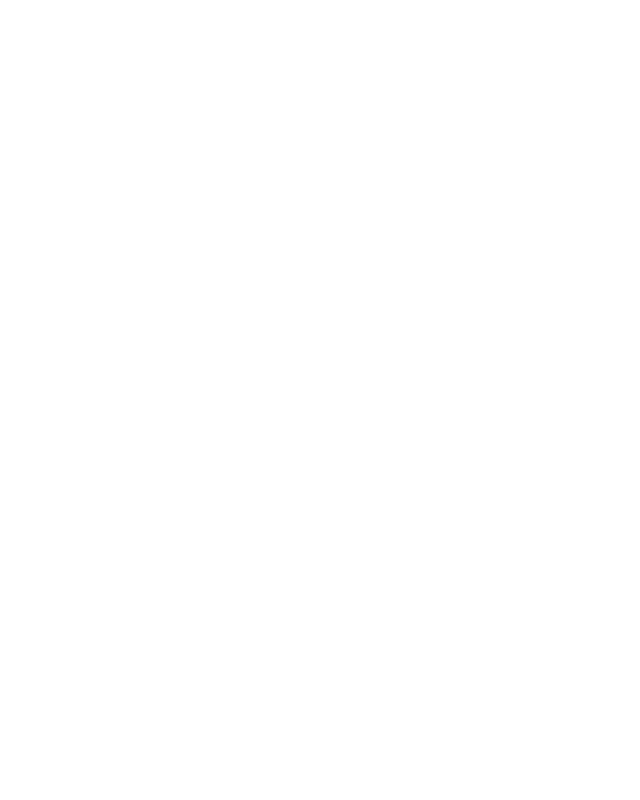
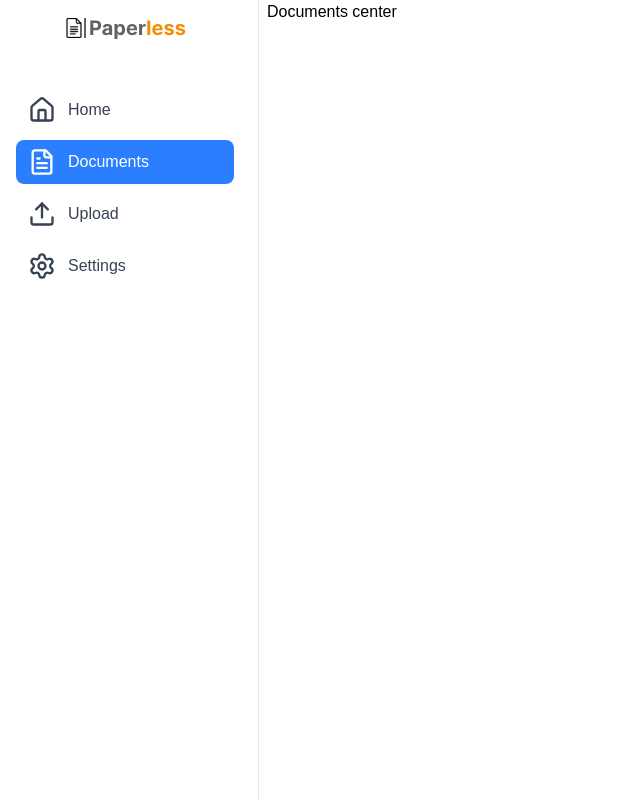
Before and after one commit to smartdevASAP/paperless-client, a React (Vite) app in the folder paperless/: page /user-dashboard/documents in a window 1280 px wide. Before the commit this address had no page. Shown: the whole page, without its empty margins (0-640 px from the left). Built offline with nearby package versions, Linux system fonts and the light colour scheme.

Commit message:
dashboard tweaks

```diff
--- a/paperless/src/App.jsx
+++ b/paperless/src/App.jsx
@@ -7,6 +7,7 @@
 import FeaturesSection from "./user/components/features";
 import Footer from "./user/components/footer";
 import UserAuth from "./authentication/user_auth/userAuth";
+import Layout from "./dashboards/user_dashboard/layout";
 
 function App() {
   const { appMode } = useAppContext();
@@ -14,7 +15,7 @@
   return (
     <>
       <div className={`${!appMode ? "bg-gray-100/1.5" : "bg-neutral-900"}`}>
-        <div className="p-2 w-[90vw] mx-auto">
+        <div className="">
           <Routes>
             <Route
               path="/"
@@ -29,6 +30,7 @@
               }
             />
             <Route path="/authentication" element={<UserAuth />} />
+            <Route path="/user-dashboard/*" element={<Layout />} />
           </Routes>
         </div>
       </div>
--- a/paperless/src/authentication/user_auth/userAuth.jsx
+++ b/paperless/src/authentication/user_auth/userAuth.jsx
@@ -12,6 +12,8 @@
     setUserEmail,
     userPassword,
     setUserPassword,
+    user,
+    setUser,
   } = useAppContext();
   //setting local state & user related functions
   const [userStatus, setUserStatus] = useState(false);
@@ -37,20 +39,40 @@
       placeholder: "******",
       handler: setUserPassword,
     },
+    // {
+    //   _id: 2,
+    //   p: "confirm password",
+    //   type: "password",
+    //   placeholder: "******",
+    //   handler: setUserPassword,
+    // },
+  ];
+  //logins
+  const logins = [
     {
-      _id: 2,
-      p: "confirm password",
+      _id: 0,
+      p: "email",
+      type: "email",
+      placeholder: "email@email.ai",
+      handler: setUserEmail,
+    },
+    {
+      _id: 1,
+      p: "password",
       type: "password",
       placeholder: "******",
       handler: setUserPassword,
     },
   ];
+
   return (
-    <div className="p-2 md:p-4">
+    <div className="p-2  md:p-4">
       <Link to="/">
         <img src={assets.logo} alt="" />
       </Link>
-      <div className="md:flex space-y-4 mt-12 justify-between">
+      <div className="md:flex p-2 w-[90vw] mx-auto space-y-4 mt-12 justify-between">
+        <div>
+          {user === "unauthorised" ? (
             <div>
               {/* fields */}
               <h1 className="font-gray-700 font-bold text-gray-600 md:text-xl text-2xl">
@@ -91,9 +113,78 @@
                   </div>
                 );
               })}
+              <button className="p-2 w-full bg-blue-500 mt-8 mb-8 rounded-sm shadow-sm text-white text-center">
+                create account
+              </button>
+              <p className="text-gray-500 text-xs">
+                Already have an account{" "}
+                <a
+                  className="underline text-blue-500"
+                  onClick={(e) => {
+                    setUser("authorised");
+                    e.preventDefault();
+                  }}
+                  href="#"
+                >
+                  click here to log in
+                </a>{" "}
+              </p>
+            </div>
+          ) : (
+            <div>
+              {/* login fields */}
+              <h1 className="font-gray-700 font-bold text-gray-600 md:text-xl text-2xl">
+                Hello👋 and welcome back to paperless
+              </h1>
+              <p className="text-xs text-gray-500  mt-4 mb-8">
+                Welcome back to Paperless 👋Your documents are safe, secure, and
+                just a click away.
+              </p>
+              {/* container for all inputs fields */}
+              <div>
+                {logins.map((field) => {
+                  return (
+                    <>
+                      <p className="text-sm text-gray-500 ">{field.p}</p>
+                      <input
+                        className="block mb-6 border-1 text-gray-400 rounded-xs w-full p-2 border-gray-200"
+                        key={field._id}
+                        type={field.type}
+                        placeholder={field.placeholder}
+                      />
+                    </>
+                  );
+                })}
+                <div className="flex justify-between">
+                  <div />
+                  <p className="text-xs text-gray-600">Forgot password?</p>
+                </div>
+              </div>
+              <button className="p-2 w-full bg-blue-500 mt-8 mb-8 rounded-sm shadow-sm text-white text-center">
+                Login
+              </button>
+              <p className="text-gray-500 text-xs">
+                I Dont have an account{" "}
+                <a
+                  className="underline text-blue-500"
+                  onClick={(e) => {
+                    setUser("unauthorised");
+                    e.preventDefault();
+                  }}
+                  href="#"
+                >
+                  click here to Create account
+                </a>{" "}
+              </p>
+            </div>
+          )}
         </div>
         <div>
+          {user === "unauthorised" ? (
             <img className="md:h-[400px]" src={assets.signin} alt="" />
+          ) : (
+            <img className="md:h-[400px]" src={assets.login} alt="" />
+          )}
         </div>
       </div>
     </div>
--- a/paperless/src/context/appcontext.jsx
+++ b/paperless/src/context/appcontext.jsx
@@ -6,7 +6,7 @@
 
 // Provider component
 export const AppContextProvider = ({ children }) => {
-  const [user, setUser] = useState("");
+  const [user, setUser] = useState("unauthorised");
   const [appMode, setAppMode] = useState(true);
   //user end authentication credentials
   const [userEmail, setUserEmail] = useState("");
--- /dev/null
+++ b/paperless/src/dashboards/user_dashboard/dashHome.jsx
@@ -0,0 +1,7 @@
+import React from "react";
+
+function DashHome() {
+  return <p>Dashboard Home</p>;
+}
+
+export default DashHome;
--- /dev/null
+++ b/paperless/src/dashboards/user_dashboard/documents.jsx
@@ -0,0 +1,7 @@
+import React from "react";
+
+function Documents() {
+  return <div>Documents center</div>;
+}
+
+export default Documents;
--- /dev/null
+++ b/paperless/src/dashboards/user_dashboard/layout.jsx
@@ -0,0 +1,24 @@
+import React from "react";
+import DashHome from "./dashHome.jsx";
+import Documents from "./documents.jsx";
+import Upload from "./upload.jsx";
+import Sidebar from "./sidebar.jsx";
+import Settings from "./settings.jsx";
+import { Routes, Route } from "react-router-dom";
+
+function Layout() {
+  return (
+    <div className="flex gap-2">
+      <Sidebar />
+      <hr className="w-px bg-gray-200 h-screen border-0" />
+      <Routes>
+        <Route element={<DashHome />} path="/dashHome" />
+        <Route element={<Documents />} path="/documents" />
+        <Route element={<Upload />} path="/upload" />
+        <Route element={<Settings />} path="/settings" />
+      </Routes>
+    </div>
+  );
+}
+
+export default Layout;
--- /dev/null
+++ b/paperless/src/dashboards/user_dashboard/settings.jsx
@@ -0,0 +1,7 @@
+import React from "react";
+
+function Settings() {
+  return <div>settings page</div>;
+}
+
+export default Settings;
--- /dev/null
+++ b/paperless/src/dashboards/user_dashboard/sidebar.jsx
@@ -0,0 +1,82 @@
+import React from "react";
+import { assets } from "../../assets/assets_config";
+import { Home, FileText, Upload, Settings } from "lucide-react";
+import { NavLink, Link } from "react-router-dom";
+
+function Sidebar() {
+  const menuItems = [
+    {
+      name: "Home",
+      icon: <Home className="w-7 h-7" />,
+      path: "/user-dashboard/dashHome",
+    },
+    {
+      name: "Documents",
+      icon: <FileText className="w-7 h-7" />,
+      path: "/user-dashboard/documents",
+    },
+    {
+      name: "Upload",
+      icon: <Upload className="w-7 h-7" />,
+      path: "/user-dashboard/upload",
+    },
+    {
+      name: "Settings",
+      icon: <Settings className="w-7 h-7" />,
+      path: "/user-dashboard/settings",
+    },
+  ];
+
+  return (
+    <div
+      className="
+        bg-white  transition-all duration-300
+        fixed bottom-0 left-0 w-full h-16 flex justify-around items-center border-t
+        sm:static sm:w-[250px] sm:p-4  sm:border-t-0 sm:flex-col
+      "
+    >
+      {/* Logo (only visible on desktop) */}
+      <div className="hidden sm:block ml-0">
+        <Link to="/">
+          <img
+            src={assets.logo}
+            alt="Logo"
+            className="h-6 mb-12 w-auto object-contain"
+          />
+        </Link>
+      </div>
+
+      {/* Menu */}
+      <ul
+        className="
+          flex flex-row justify-around w-full
+          sm:flex-col sm:items-start sm:space-y-2 sm:w-full
+        "
+      >
+        {menuItems.map((item) => (
+          <li key={item.name} className="flex-1 sm:flex-none sm:w-full">
+            <NavLink
+              to={item.path}
+              className={({ isActive }) =>
+                `flex flex-col sm:flex-row items-center justify-center sm:justify-start
+                 gap-1 sm:gap-3 px-3 py-2 rounded-lg cursor-pointer transition-colors duration-200
+                 ${
+                   isActive
+                     ? "bg-blue-500 text-white"
+                     : "text-gray-700 hover:bg-gray-100"
+                 }`
+              }
+            >
+              {item.icon}
+              <span className="text-xs sm:text-base font-medium hidden sm:inline">
+                {item.name}
+              </span>
+            </NavLink>
+          </li>
+        ))}
+      </ul>
+    </div>
+  );
+}
+
+export default Sidebar;
--- /dev/null
+++ b/paperless/src/dashboards/user_dashboard/upload.jsx
@@ -0,0 +1,7 @@
+import React from "react";
+
+function Upload() {
+  return <div>Upload files</div>;
+}
+
+export default Upload;
--- a/paperless/src/user/components/nav.jsx
+++ b/paperless/src/user/components/nav.jsx
@@ -12,7 +12,7 @@
     setAppMode(!appMode);
   };
   return (
-    <nav className="py-2 border-b-1 border-gray-100 flex justify-between items-center">
+    <nav className="py-2  w-[90vw] mx-auto border-b-1 border-gray-100 flex justify-between items-center">
       {!appMode ? (
         <img src={assets.logo} alt="" />
       ) : (
```
Lines whose indentation alone changed are shown as unchanged.
